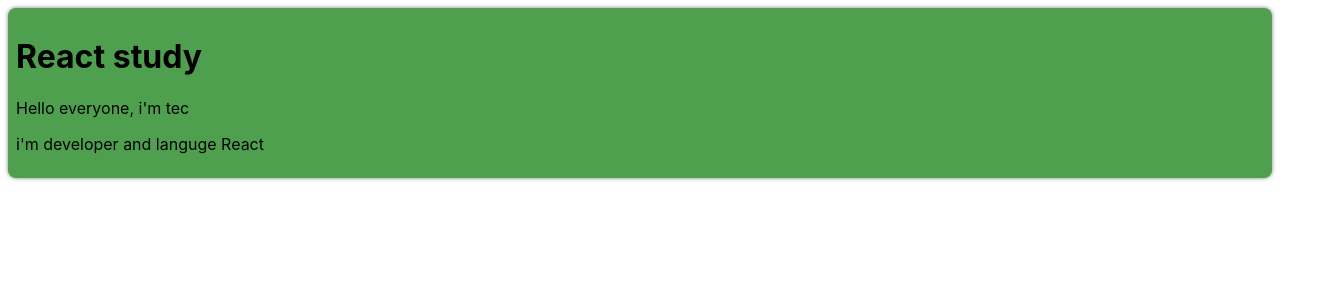
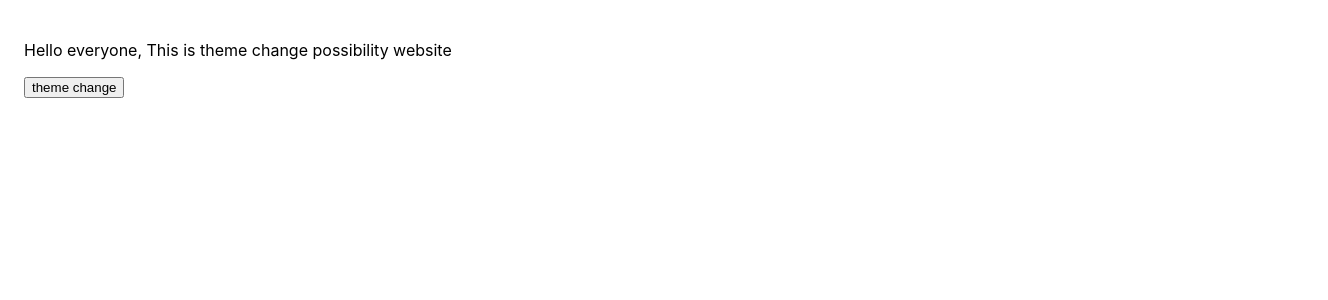
Before and after one commit to kkmdev94/raect_study, a React (Create React App) app: page / in a window 1280 px wide. Shown: the top 300 px of the page, 1328 px wide, since content can reach past the window. Built offline with nearby package versions, Linux system fonts and the light colour scheme.

Commit message:
fix chapter_14

```diff
--- /dev/null
+++ b/src/chapter_14/DarkOrLight.jsx
@@ -0,0 +1,23 @@
+import {useState, useCallback } from "react";
+import ThemeContext from "./ThemeContext";
+import MainContent from "./MainContent";
+
+function DarkOrLight (props) {
+    const [theme, setTheme] = useState("light");
+
+    const toggleTheme = useCallback(() => {
+        if(theme == "light") {
+            setTheme("dark");
+        }else if (theme == "dark") {
+            setTheme("light");
+        }
+    }, [theme]);
+
+    return (
+        <ThemeContext.Provider value={{ theme, toggleTheme}}>
+            <MainContent />
+        </ThemeContext.Provider>
+    );
+}
+
+export default DarkOrLight;
--- a/src/chapter_14/MainContent.jsx
+++ b/src/chapter_14/MainContent.jsx
@@ -14,7 +14,10 @@ function MainContent(props) {
                 color: theme == "light" ? "black":"white",
             }}
         >
-
+            <p>Hello everyone, This is theme change possibility website</p>
+            <button onClick={toggleTheme}>theme change</button>
         </div>
     );
 }
+
+export default MainContent;
--- a/src/index.js
+++ b/src/index.js
@@ -16,11 +16,12 @@ import AttendanceBook from './chapter_10/AttendanceBook';
 import SingUp from './chapter_11/SingUp';
 import Calculator from './chapter_12/Calculator';
 import ProfileCard from './chapter_13/ProfileCard';
+import DarkOrLight from './chapter_14/DarkOrLight';
 
 
 const root = ReactDOM.createRoot(document.getElementById('root'));
 root.render(
-    <ProfileCard />
+    <DarkOrLight />
 );
 
 // If you want to start measuring performance in your app, pass a function
```
